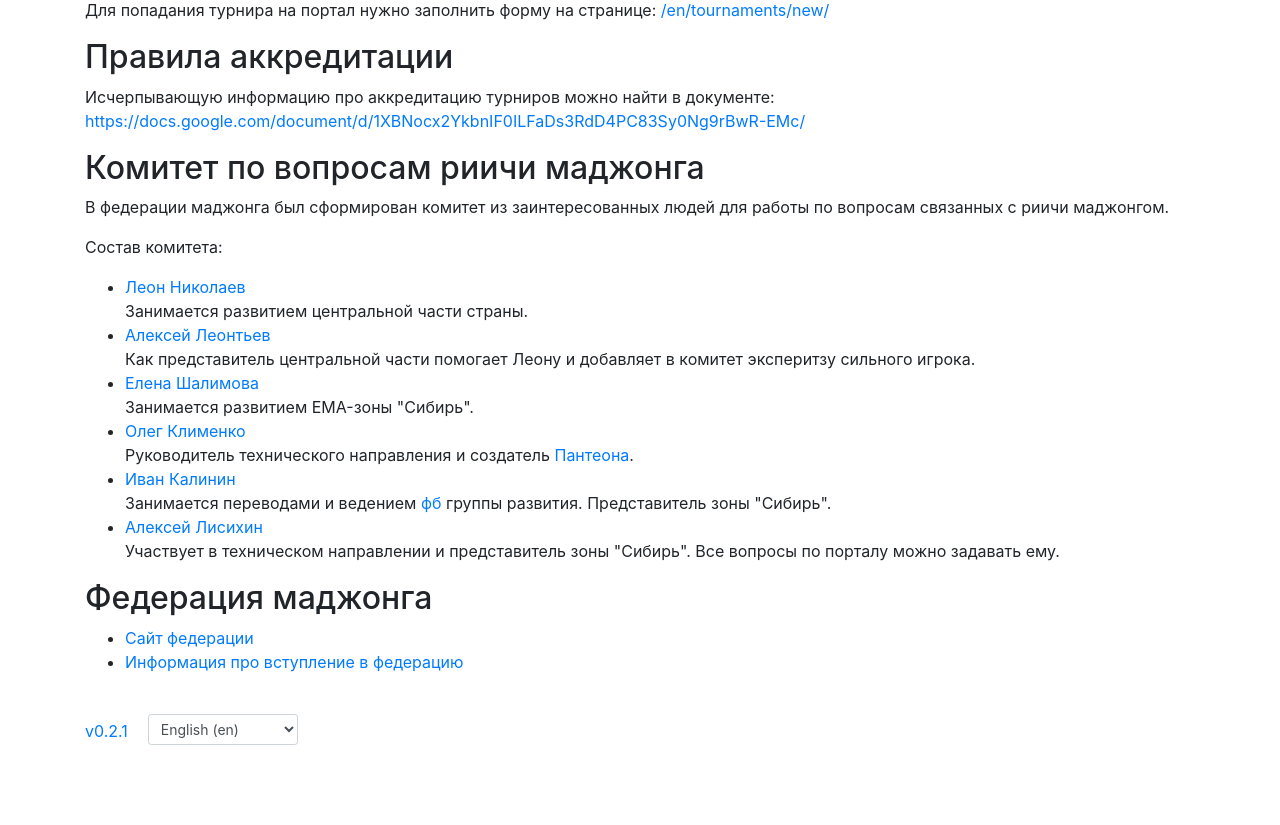
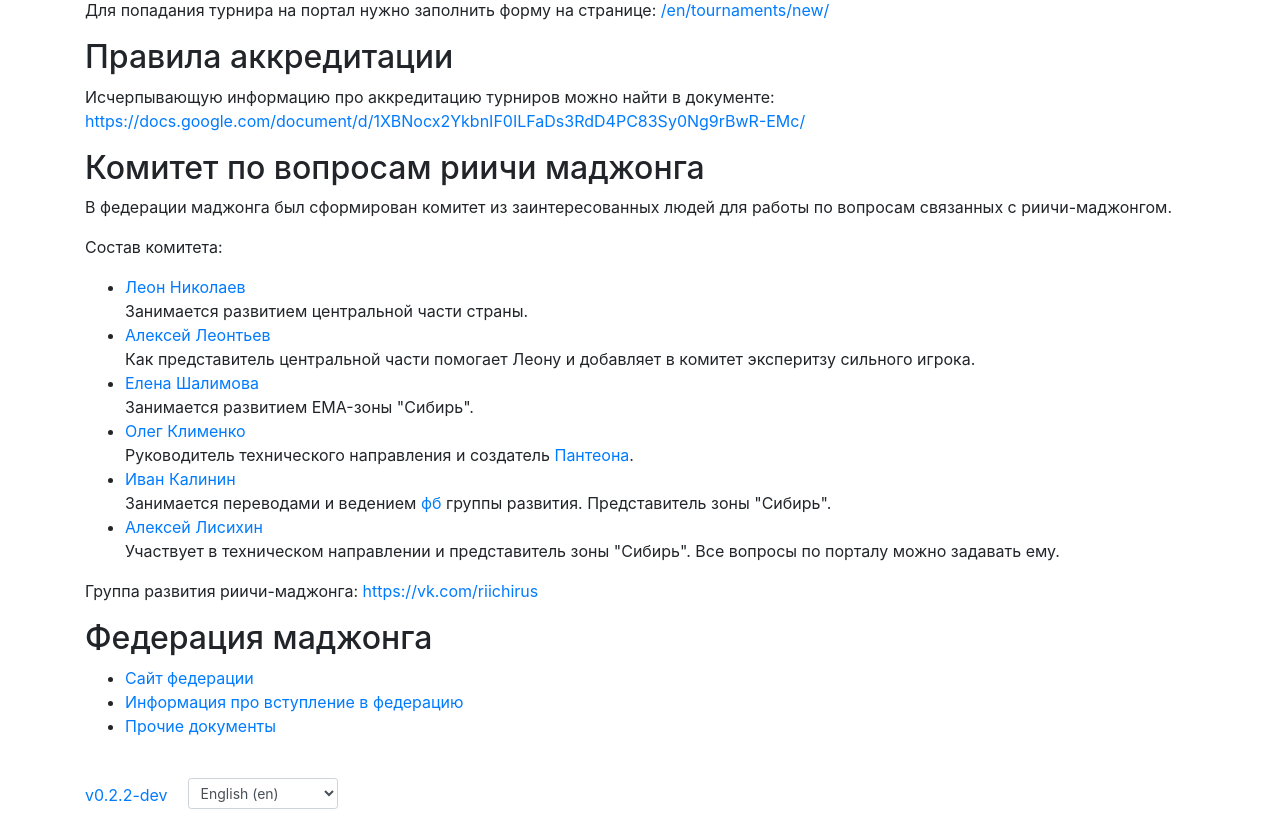
Before and after one commit to MahjongRepository/mahjong-portal, a Django app: template server/templates/website/contacts_ru.html in a window 1280 px wide. Shown: the part 128-953 px from the top of the page. Before the commit the page ends 873 px from the top, so only its background shows below. Run offline with Django 3.2, Linux system fonts and the light colour scheme; the template is opened without the code that fills it, so the values that code supplies are empty; some libraries are stand-ins or nearby versions.

Commit message:
Add more info to contacts page

```diff
--- a/server/mahjong_portal/settings.py
+++ b/server/mahjong_portal/settings.py
@@ -10,7 +10,7 @@ https://docs.djangoproject.com/en/2.0/ref/settings/
 
 import os
 
-APP_VERSION = 'v0.2.1'
+APP_VERSION = 'v0.2.2-dev'
 
 SCHEME = 'https'
 
--- a/server/templates/website/contacts_ru.html
+++ b/server/templates/website/contacts_ru.html
@@ -19,7 +19,7 @@
         <p>Исчерпывающую информацию про аккредитацию турниров можно найти в документе: <a href="https://docs.google.com/document/d/1XBNocx2YkbnIF0ILFaDs3RdD4PC83Sy0Ng9rBwR-EMc/">https://docs.google.com/document/d/1XBNocx2YkbnIF0ILFaDs3RdD4PC83Sy0Ng9rBwR-EMc/</a></p>
 
         <h2>Комитет по вопросам риичи маджонга</h2>
-        <p>В федерации маджонга был сформирован комитет из заинтересованных людей для работы по вопросам связанных с риичи маджонгом.</p>
+        <p>В федерации маджонга был сформирован комитет из заинтересованных людей для работы по вопросам связанных с риичи-маджонгом.</p>
         <p>Состав комитета:</p>
         <ul>
             <li><a href="https://vk.com/ramana" target="_blank">Леон Николаев</a> <br>Занимается развитием центральной части страны.</li>
@@ -29,11 +29,13 @@
             <li><a href="https://vk.com/id27490555" target="_blank">Иван Калинин</a> <br>Занимается переводами и ведением <a href="https://www.facebook.com/groups/riichirus/" target="_blank">фб</a> группы развития. Представитель зоны "Сибирь".</li>
             <li><a href="https://vk.com/alexey.lisikhin" target="_blank">Алексей Лисихин</a> <br>Участвует в техническом направлении и представитель зоны "Сибирь". Все вопросы по порталу можно задавать ему.</li>
         </ul>
+        <p>Группа развития риичи-маджонга: <a href="https://vk.com/riichirus">https://vk.com/riichirus</a></p>
 
         <h2>Федерация маджонга</h2>
         <ul>
             <li><a href="http://mahjong.ru/" target="_blank">Сайт федерации</a></li>
             <li><a href="http://mahjong.ru/index.php?option=com_content&view=article&id=401" target="_blank">Информация про вступление в федерацию</a></li>
+            <li><a href="http://mahjong.ru/index.php?option=com_content&view=article&id=403" target="_blank">Прочие документы</a></li>
         </ul>
     </div>
 {% endblock %}
```
